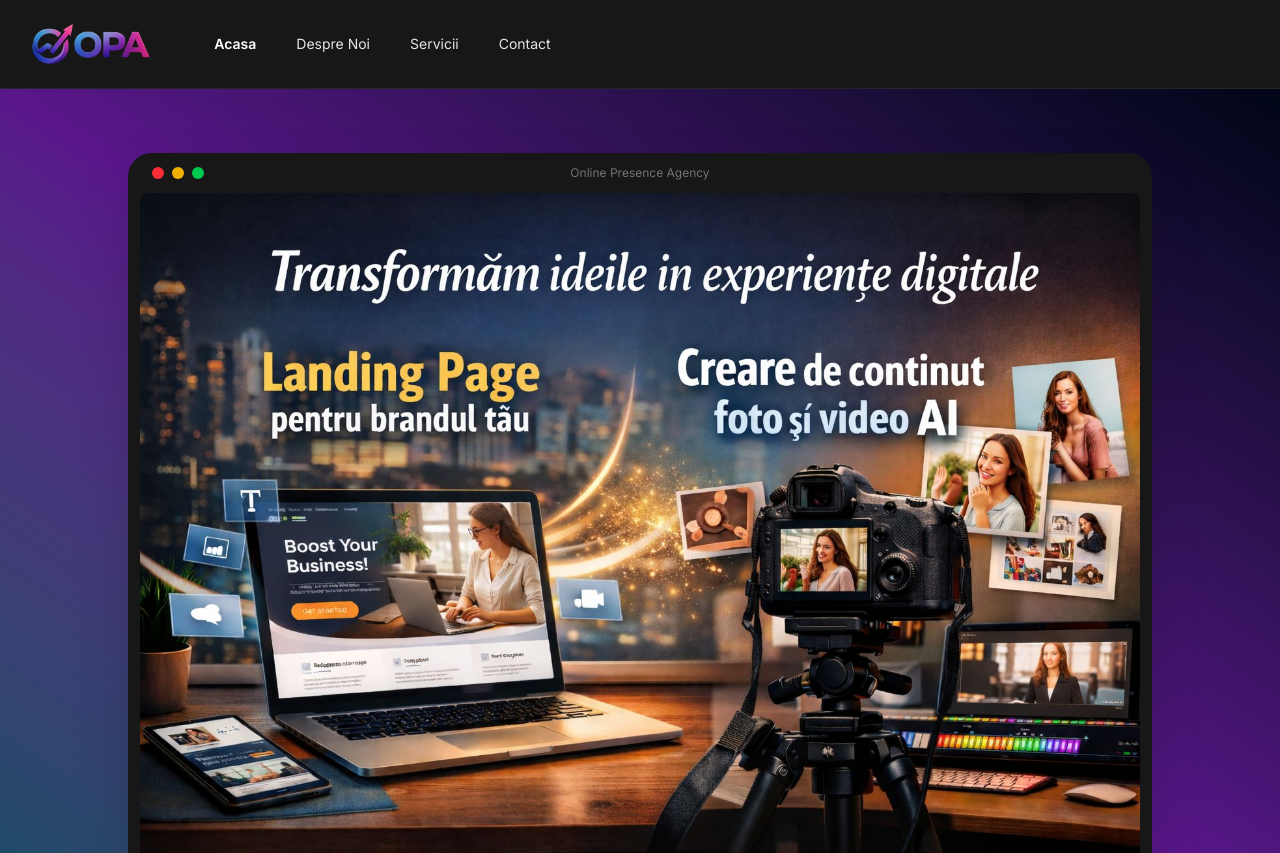
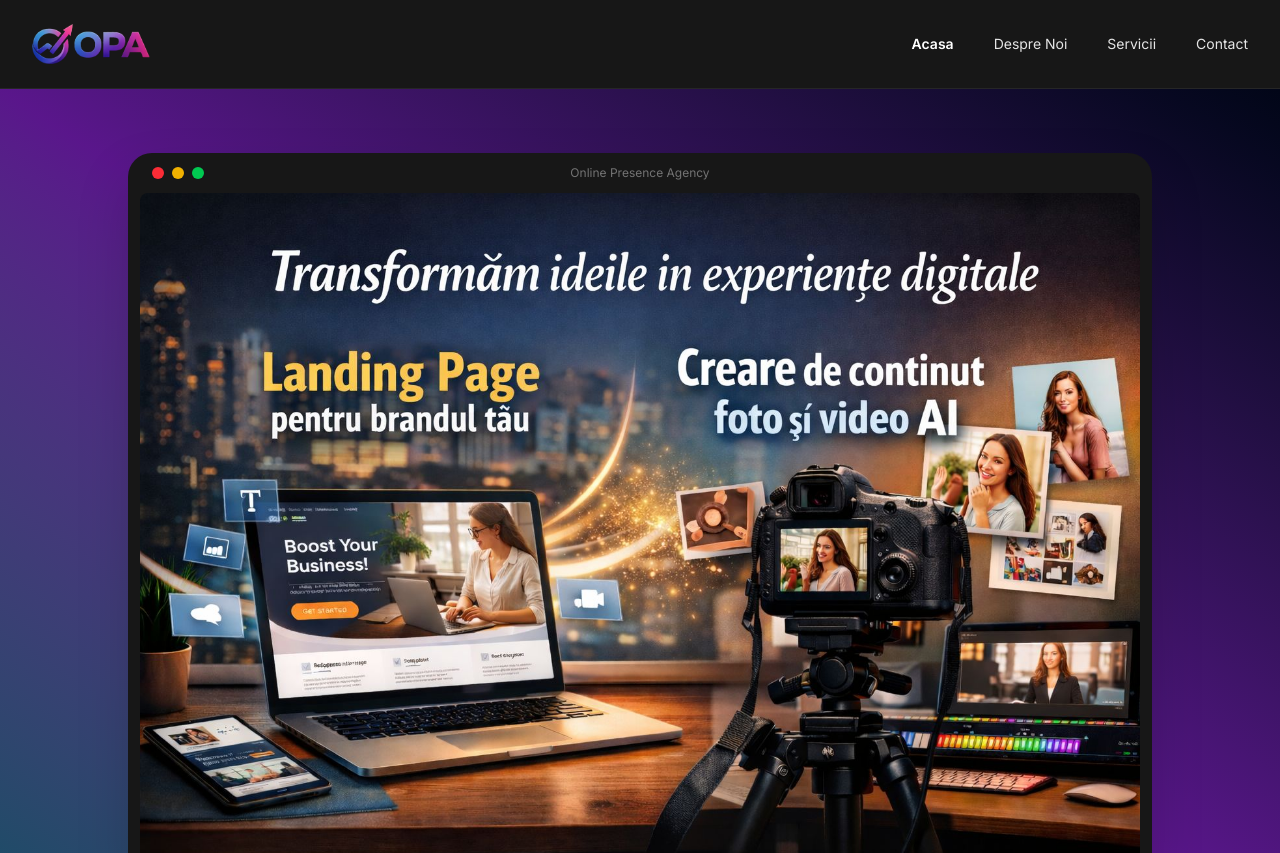
Before and after one commit to opa-agency/opa-agency, a Vue app: page /#/ in a window 1280 px wide. Shown: the top 853 px of the page. Built offline with nearby package versions, Linux system fonts and the light colour scheme.

Commit message:
style: adjust layout of Header component for improved responsiveness

```diff
--- a/src/components/Header.vue
+++ b/src/components/Header.vue
@@ -1,16 +1,16 @@
 <template>
   <header class="sticky top-0 z-50 bg-gray-900 text-gray-100">
     <nav>
-      <Container class="relative z-50 flex justify-between py-6 border-b border-gray-800">
-        <div class="relative z-10 flex items-center gap-16">
+      <Container class="relative z-50 flex justify-between items-center py-6 border-b border-gray-800">
+        <div class="relative z-10">
           <RouterLink :to="{ name: 'home' }" aria-label="Home">
             <Logo class="h-10 w-auto" />
           </RouterLink>
-          <div class="hidden lg:flex lg:gap-10">
-            <NavLinks />
-          </div>
         </div>
-        <div class="flex items-center gap-6">
+        <div class="hidden lg:flex lg:gap-10">
+          <NavLinks />
+        </div>
+        <div class="flex lg:hidden items-center gap-6">
           <Popover class="lg:hidden" v-slot="{ close: closePopover }">
             <PopoverButton
               class="relative z-10 -m-2 inline-flex items-center rounded-lg stroke-gray-100 p-2 hover:bg-white/10 hover:stroke-white active:stroke-white"
```
